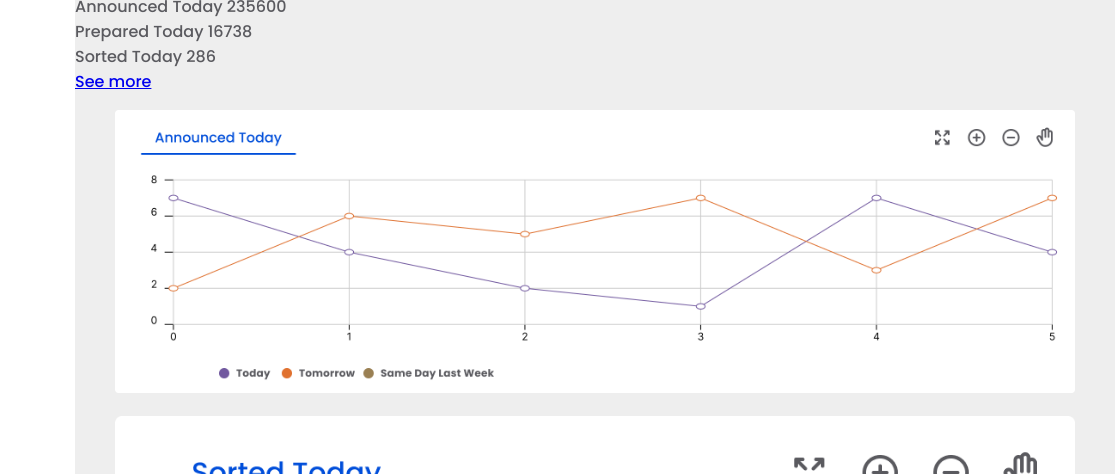
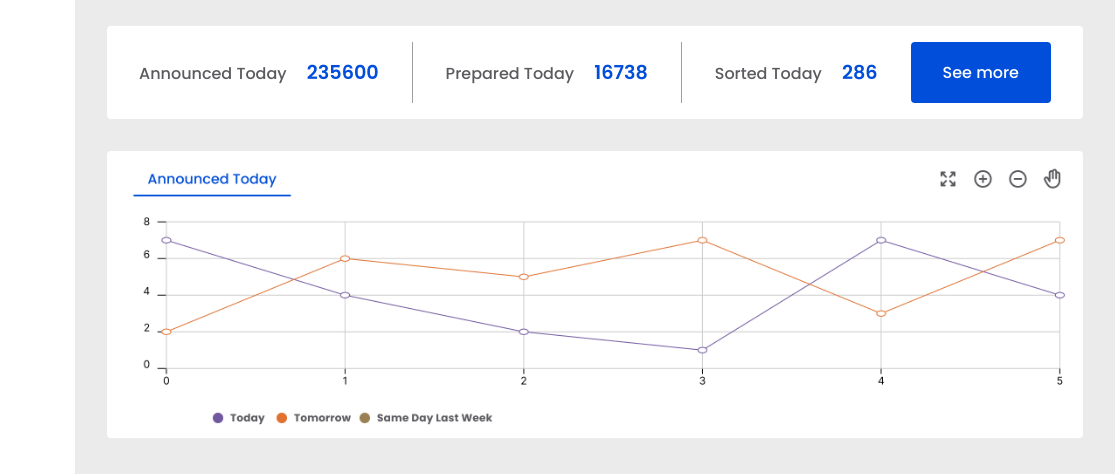
Before and after one commit to AndsonMaciel/projeto8-udemy_dashboard, a plain HTML site: page index.html in a window 1280 px wide. Shown: the part 70-544 px from the top of the page, 165-1280 px from the left. Drawn offline with Linux system fonts and the light colour scheme.

Commit message:
Estilizando a tag main com o codigo CSS

```diff
--- a/css/style.css
+++ b/css/style.css
@@ -2,8 +2,9 @@
     --primary-color: #004eda;
     --grey: #f2f2f8;
     --default-padding: 2rem;
+    --middle-padding: calc(var(--default-padding) / 2);
     --black: #111;
-    --color-text: #5a5a5f
+    --color-text: #5a5a5f;
 }
 
 body {
@@ -39,7 +40,25 @@ img {
 main {
     grid-row: 2 / -1;
     grid-column: 2 / -1;
-    background-color: #eee;
+    background-color: #ebebeb;
+
+    display: grid;
+    gap: var(--default-padding);
+    grid-template-columns: 1fr 1fr;
+    grid-auto-rows: min-content;
+    padding: var(--default-padding);
+}
+
+main>* {
+    grid-column: span 2;
+}
+
+main>.grid_half {
+    grid-column: span 1;
+}
+
+main>figure {
+    margin: 0;
 }
 
 .mainNav_linkLogo {
@@ -99,7 +118,7 @@ main {
     height: 60px;
     padding-top: .5rem;
     padding-bottom: .5rem;
-    margin-right: calc(var(--default-padding) / 2);
+    margin-right: var(--middle-padding);
     box-sizing: border-box;
 }
 
@@ -117,5 +136,45 @@ main {
     font-size: .7rem;
     font-weight: 500;
     text-transform: uppercase;
-    color: color-mix(in srgb, var(--black), transparent 60%)
+    color: color-mix(in srgb, var(--black), transparent 60%);
 }
+
+.summary {
+    background-color: white;
+    display: flex;
+    justify-content: space-between;
+    align-items: center;
+    padding: var(--middle-padding) var(--default-padding);
+    border-radius: 4px;
+}
+
+.summary article {
+    padding: var(--middle-padding) 0;
+}
+
+.summary .number {
+    font-size: 1.2rem;
+    color: var(--primary-color);
+    font-weight: 600;
+    margin-left: var(--middle-padding);
+}
+
+.separated {
+    width: 1px;
+    background-color: color-mix(in srgb, var(--black), transparent 60%);
+    align-self: stretch;
+}
+
+.btn{
+    background-color: var(--primary-color);
+    color: white;
+    text-decoration: none;
+    border-radius: 4px;
+    padding: calc(var(--middle-padding) / 2) var(--default-padding);
+}
+
+.summary .btn{
+    align-self: stretch;
+    display: flex;
+    align-items: center;
+}
--- a/index.html
+++ b/index.html
@@ -181,7 +181,7 @@
     </header>
 
     <main>
-        <section class="sumary">
+        <section class="summary">
             <article>
                 <span>
                     <span class="description">Announced Today</span>
@@ -189,12 +189,16 @@
                 </span>
             </article>
 
+            <div class="separated"></div>
+
             <article>
                 <span>
                     <span class="description">Prepared Today</span>
                     <span class="number">16738</span>
                 </span>
             </article>
+
+            <div class="separated"></div>
 
             <article>
                 <span>
@@ -211,11 +215,11 @@
             <img src="imagens/chart1.png" alt="">
         </figure>
 
-        <figure>
+        <figure class="grid_half">
             <img src="imagens/chart2.png" alt="">
         </figure>
 
-        <figure>
+        <figure class="grid_half">
             <img src="imagens/chart3.png" alt="">
         </figure>
     </main>
```
